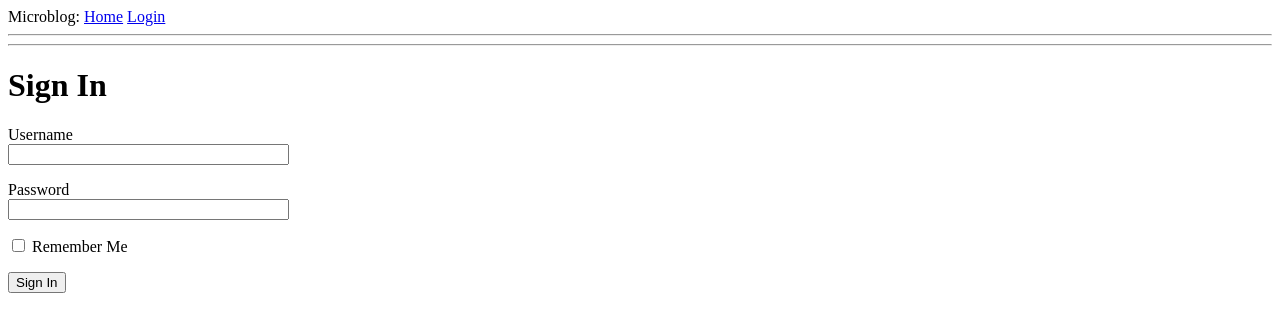
After one commit to potterv/microblog, a Flask app: page /login in a window 1280 px wide. The commit adds this page. Shown: the top 332 px of the page. Run offline with Flask 2, Linux system fonts and the light colour scheme.

Commit message:
It works with forms.

```diff
--- a/app/__init__.py
+++ b/app/__init__.py
@@ -1,6 +1,7 @@
 from flask import Flask
-
+from config import Config
 app = Flask(__name__)
+app.config.from_object(Config)
 
 #from app import routes
 from app import views
--- /dev/null
+++ b/app/forms.py
@@ -0,0 +1,9 @@
+from flask_wtf import FlaskForm
+from wtforms import StringField, PasswordField, BooleanField, SubmitField
+from wtforms.validators import DataRequired
+
+class LoginForm(FlaskForm):
+    username = StringField('Username', validators=[DataRequired()])
+    password = PasswordField('Password', validators=[DataRequired()])
+    remember_me = BooleanField('Remember Me')
+    submit = SubmitField('Sign In')
--- a/app/templates/base.html
+++ b/app/templates/base.html
@@ -6,9 +6,24 @@
       {% else %}
       <title>Welcome to Microblog</title>
       {% endif %}
+
     </head>
     <body>
-        <div>Microblog: <a href="/index">Home</a></div>
+            <div>
+    Microblog:
+   <a href="{{ url_for('index') }}">Home</a>
+    <a href="{{ url_for('login') }}">Login</a>
+</div>
+             <hr>
+        {% with messages = get_flashed_messages() %}
+        {% if messages %}
+        <ul>
+            {% for message in messages %}
+            <li>{{ message }}</li>
+            {% endfor %}
+        </ul>
+        {% endif %}
+        {% endwith %}
         <hr>
         {% block content %}{% endblock %}
     </body>
--- /dev/null
+++ b/app/templates/login.html
@@ -0,0 +1,24 @@
+{% extends "base.html" %}
+
+{% block content %}
+    <h1>Sign In</h1>
+    <form action="" method="post">
+        {{ form.hidden_tag() }}
+        <p>
+            {{ form.username.label }}<br>
+            {{ form.username(size=32) }}<br>
+            {% for error in form.username.errors %}
+            <span style="color: red;">[{{ error }}]</span>
+            {% endfor %}
+        </p>
+        <p>
+            {{ form.password.label }}<br>
+            {{ form.password(size=32) }}<br>
+            {% for error in form.password.errors %}
+            <span style="color: red;">[{{ error }}]</span>
+            {% endfor %}
+        </p>
+        <p>{{ form.remember_me() }} {{ form.remember_me.label }}</p>
+        <p>{{ form.submit() }}</p>
+    </form>
+{% endblock %}}
--- a/app/views.py
+++ b/app/views.py
@@ -1,7 +1,10 @@
-from flask import render_template
+from flask import render_template, flash, redirect
 from app import app
+from app.forms import LoginForm
+
 @app.route('/index')
 def index():
+   # print(app.config['SECRET_KEY'])
     user = {'username': 'Эльдар Рязанов'}
     posts = [
         {
@@ -18,3 +21,16 @@ def index():
         }
     ]
     return render_template('index.html', title='Home', user=user, posts=posts)
+
+
+
+# ...
+
+@app.route('/login',methods=['GET', 'POST'])
+def login():
+    form = LoginForm()
+    if form.validate_on_submit():
+        flash('Login requested for user {}, remember_me={}'.format(
+            form.username.data, form.remember_me.data))
+        return redirect(url_for('index'))
+    return render_template('login.html', title='Sign In', form=form)
--- /dev/null
+++ b/config.py
@@ -0,0 +1,4 @@
+import os
+
+class Config(object):
+    SECRET_KEY = os.environ.get('SECRET_KEY') or 'you-will-never-guess'
```
